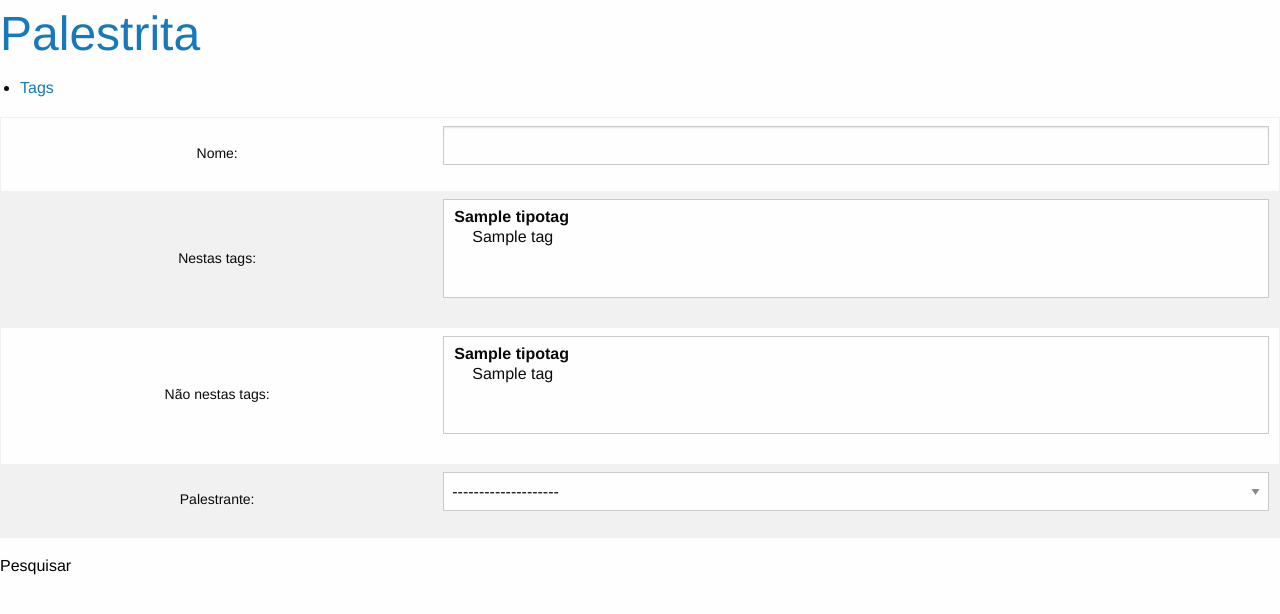
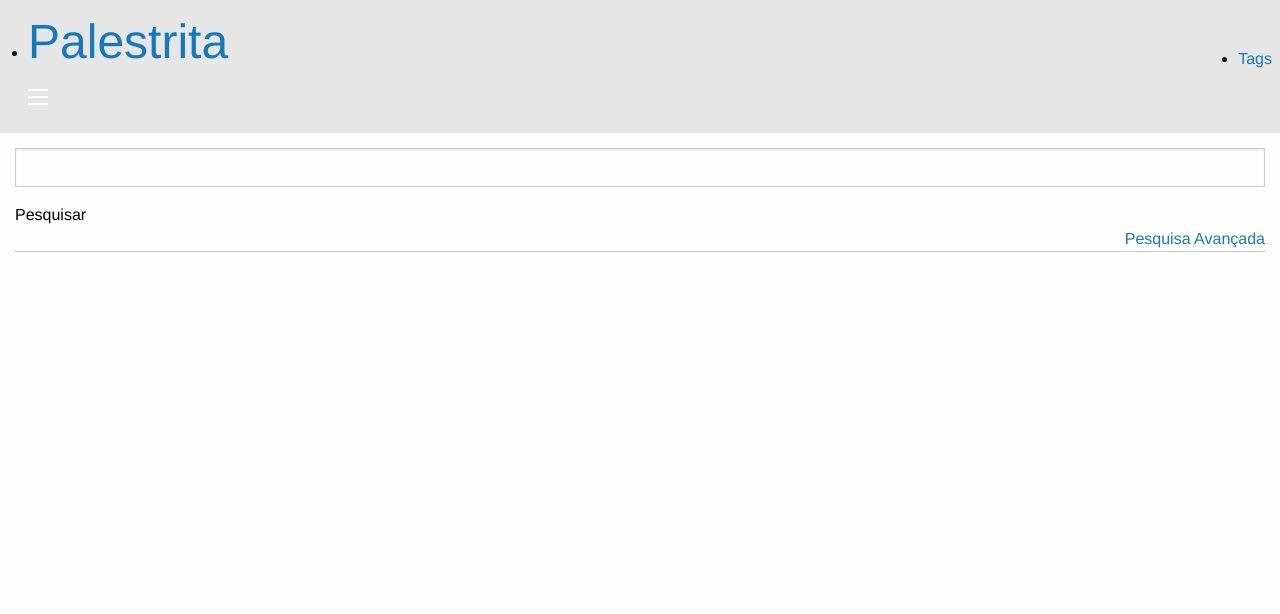
Before and after one commit to eduardoklosowski/palestrita, a Django app: template palestra/templates/palestra/base.html in a window 1280 px wide. Shown: the top 614 px of the page. Run offline with Django 3.2, Linux system fonts and the light colour scheme; the template is opened without the code that fills it: values named after a table or form of the project are taken from there, others are empty; tables that the repository leaves empty hold one stand-in row (Sample ...); some libraries are stand-ins or nearby versions.

Commit message:
Ajustes para o tema do foundation

```diff
--- /dev/null
+++ b/palestra/static/palestra/base.css
@@ -0,0 +1,8 @@
+select[multiple] {
+  height: 10rem;
+}
+
+.palestra_pesquisa {
+  border-bottom: 1px solid #ccc;
+  margin: 15px;
+}
--- /dev/null
+++ b/palestra/static/palestra/base.js
@@ -0,0 +1,23 @@
+var palestra = {
+  init: function() {
+    this.init_palestra_pesquisa_form();
+  },
+  init_palestra_pesquisa_form: function() {
+    var filtros = window.document.querySelectorAll('.palestra_pesquisa .avancada'),
+      botoes = window.document.querySelectorAll('.palestra_pesquisa .avancado'),
+      i;
+    for (i = filtros.length; i--;) {
+      filtros[i].classList.toggle('hide');
+    }
+    for (i = botoes.length; i--;) {
+      botoes[i].addEventListener('click', this.palestra_pesquisa_form_avancado_toggle);
+    }
+  },
+  palestra_pesquisa_form_avancado_toggle: function(evt) {
+    evt.target.parentNode.parentNode.parentNode.querySelector('.avancada').classList.toggle('hide');
+  }
+};
+
+(function() {
+  palestra.init();
+}());
--- a/palestra/templates/palestra/base.html
+++ b/palestra/templates/palestra/base.html
@@ -8,27 +8,32 @@
     {% block css %}
       <link rel="stylesheet" href="{% static 'foundation/css/normalize.css' %}">
       <link rel="stylesheet" href="{% static 'foundation/css/foundation.css' %}">
+      <link rel="stylesheet" href="{% static 'palestra/base.css' %}">
     {% endblock %}
     {% block js-head %}
       <script src="{% static 'modernizr/modernizr.js' %}"></script>
     {% endblock %}
   </head>
   <body>
-    <header>
-      <h1><a href="{% url 'palestra:index' %}">Palestrita</a></h1>
-      <nav>
-        <ul>
-          <li>
-            <a href="{% url 'palestra:tipotag_list' %}">Tags</a>
-          </li>
+    <nav class="top-bar" data-topbar role="navigation">
+      <ul class="title-area">
+        <li class="name">
+          <h1><a href="{% url 'palestra:index' %}">Palestrita</a></h1>
+        </li>
+        <li class="toggle-topbar menu-icon"><a href="#"><span></span></a></li>
+      </ul>
+      <section class="top-bar-section">
+        <ul class="left">
+          <li><a href="{% url 'palestra:tipotag_list' %}">Tags</a></li>
         </ul>
-        {% include 'palestra/palestra_pesquisa_form.html' %}
-      </nav>
-    </header>
+      </section>
+    </nav>
+    {% include 'palestra/palestra_pesquisa_form.html' %}
     {% block content %}{% endblock %}
     {% block js %}
       <script src="{% static 'jquery/dist/jquery.js' %}"></script>
       <script src="{% static 'foundation/js/foundation.js' %}"></script>
+      <script src="{% static 'palestra/base.js' %}"></script>
     {% endblock %}
   </body>
 </html>
--- a/palestra/templates/palestra/palestra_pesquisa_form.html
+++ b/palestra/templates/palestra/palestra_pesquisa_form.html
@@ -1,6 +1,31 @@
-<form action="{% url 'palestra:palestra_list' %}">
-  <table>
-    {{ palestra_pesquisa_form }}
-  </table>
-  <button type="submit">Pesquisar</button>
+<form class="palestra_pesquisa" action="{% url 'palestra:palestra_list' %}">
+  <div class="row">
+    <div class="small-12 columns">
+      {{ form.non_field_errors }}
+    </div>
+  </div>
+
+  <div class="row collapse">
+    <div class="small-8 columns">
+      {{ palestra_pesquisa_form.nome }}
+    </div>
+    <div class="small-4 columns">
+      <button class="postfix" type="submit">Pesquisar</button>
+    </div>
+    <div class="small-12 columns text-right">
+      <a class="avancado" href="#">Pesquisa Avançada</a>
+    </div>
+  </div>
+
+  <div class="row avancada">
+    <div class="small-6 large-4 columns">
+      {{ palestra_pesquisa_form.tag.label_tag }} {{ palestra_pesquisa_form.tag }}
+    </div>
+    <div class="small-6 large-4 columns">
+      {{ palestra_pesquisa_form.excludetag.label_tag }} {{ palestra_pesquisa_form.excludetag }}
+    </div>
+    <div class="small-12 large-4 columns">
+      {{ palestra_pesquisa_form.palestrante.label_tag }} {{ palestra_pesquisa_form.palestrante }}
+    </div>
+  </div>
 </form>
```
